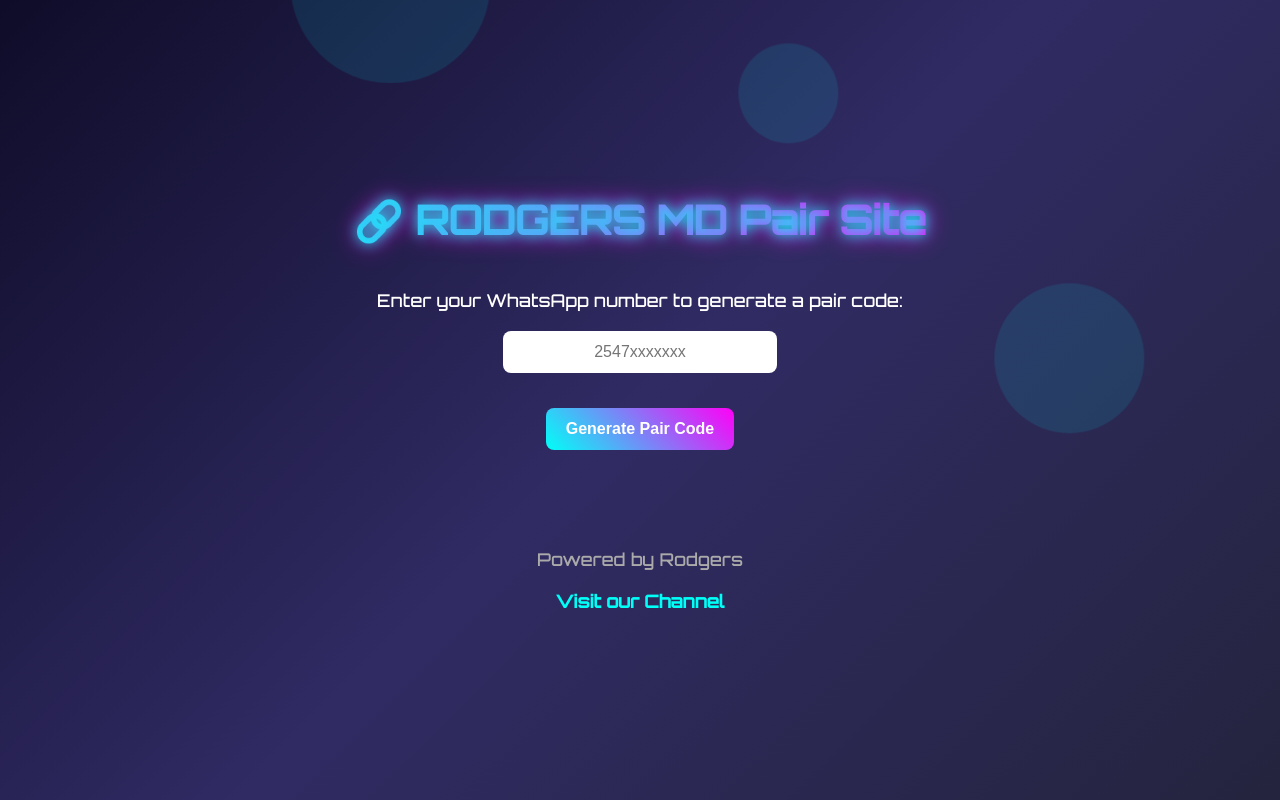
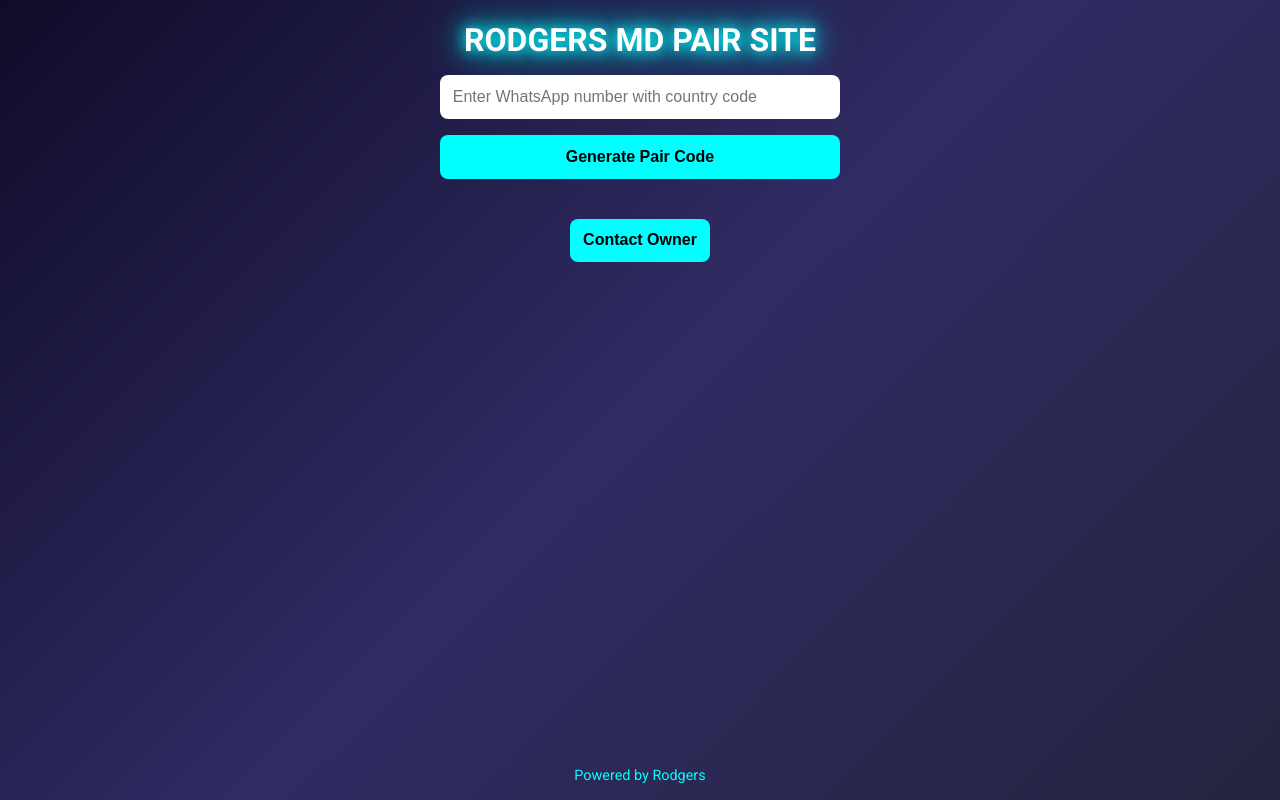
Before and after one commit to ROGERS-4/Pairsite-rodgers-md, a website: page Index.html in a window 1280 px wide. Drawn offline with Linux system fonts and the light colour scheme.

Commit message:
Refactor Index.html for improved styling and functionality
Updated the title, font, and styles for the page. Improved form structure and added functionality for generating and copying pair codes.

```diff
--- a/Index.html
+++ b/Index.html
@@ -3,152 +3,162 @@
 <head>
   <meta charset="UTF-8">
   <meta name="viewport" content="width=device-width, initial-scale=1.0">
-  <title>RODGERS MD Pair Site</title>
-  <link href="https://fonts.googleapis.com/css2?family=Orbitron:wght@500&display=swap" rel="stylesheet">
+  <title>Rodgers MD Pair Site</title>
+  <link href="https://fonts.googleapis.com/css2?family=Roboto:wght@400;700&display=swap" rel="stylesheet">
   <style>
-    /* Body & Gradient Background */
     body {
-      font-family: 'Orbitron', sans-serif;
       margin: 0;
-      padding: 0;
-      height: 100vh;
+      font-family: 'Roboto', sans-serif;
+      background: linear-gradient(135deg, #0f0c29, #302b63, #24243e);
+      color: #fff;
       display: flex;
       flex-direction: column;
       justify-content: center;
       align-items: center;
-      background: linear-gradient(135deg, #0f0c29, #302b63, #24243e);
-      color: #fff;
-      overflow: hidden;
+      min-height: 100vh;
+      overflow-x: hidden;
     }
-
-    /* Animated Background Circles */
-    .circle {
-      position: absolute;
-      border-radius: 50%;
-      background: rgba(0,255,255,0.1);
-      animation: float 12s infinite;
-      z-index: 0;
-    }
-    @keyframes float {
-      0% { transform: translateY(0px) translateX(0px); }
-      50% { transform: translateY(-200px) translateX(100px); }
-      100% { transform: translateY(0px) translateX(0px); }
-    }
-
     h1 {
-      z-index: 1;
-      font-size: 2.5rem;
+      font-size: 2rem;
+      margin-bottom: 1rem;
       text-align: center;
-      background: linear-gradient(90deg, #00fff7, #ff00f7);
-      -webkit-background-clip: text;
-      -webkit-text-fill-color: transparent;
       animation: glow 2s ease-in-out infinite alternate;
     }
-
     @keyframes glow {
-      0% { text-shadow: 0 0 5px #00fff7, 0 0 10px #ff00f7; }
-      100% { text-shadow: 0 0 20px #00fff7, 0 0 40px #ff00f7; }
+      from { text-shadow: 0 0 5px #0ff, 0 0 10px #0ff, 0 0 20px #0ff; }
+      to { text-shadow: 0 0 20px #0ff, 0 0 40px #0ff, 0 0 80px #0ff; }
     }
-
-    p { z-index: 1; font-size: 1.1rem; margin-bottom: 20px; }
-
-    input {
-      z-index: 1;
-      padding: 12px;
-      font-size: 16px;
+    form {
+      display: flex;
+      flex-direction: column;
+      gap: 1rem;
+      margin-bottom: 1rem;
+      width: 90%;
+      max-width: 400px;
+    }
+    input[type="text"] {
+      padding: 0.8rem;
+      font-size: 1rem;
       border-radius: 8px;
       border: none;
       outline: none;
-      margin-bottom: 15px;
-      width: 250px;
+    }
+    button {
+      padding: 0.8rem;
+      font-size: 1rem;
+      border-radius: 8px;
+      border: none;
+      background: #0ff;
+      color: #000;
+      font-weight: bold;
+      cursor: pointer;
+      transition: transform 0.2s ease;
+    }
+    button:hover {
+      transform: scale(1.05);
+    }
+    #output {
+      margin-top: 1rem;
       text-align: center;
+      word-break: break-word;
     }
-
-    button {
-      z-index: 1;
-      padding: 12px 20px;
-      font-size: 16px;
-      border: none;
-      border-radius: 8px;
-      background: linear-gradient(45deg, #00fff7, #ff00f7);
-      color: #fff;
-      cursor: pointer;
-      transition: 0.3s ease;
-      font-weight: bold;
+    .action-buttons {
+      display: flex;
+      justify-content: center;
+      gap: 1rem;
+      margin-top: 0.5rem;
+      flex-wrap: wrap;
     }
-
-    button:hover {
-      transform: scale(1.1);
-      box-shadow: 0 0 15px #00fff7, 0 0 25px #ff00f7;
-    }
-
-    #pairCode {
-      margin-top: 20px;
-      font-size: 1.5rem;
-      color: #00fff7;
-      font-weight: bold;
-      text-shadow: 0 0 10px #00fff7;
-      animation: pulse 1.5s infinite;
-      z-index: 1;
-    }
-
-    @keyframes pulse {
-      0% { transform: scale(1); }
-      50% { transform: scale(1.1); }
-      100% { transform: scale(1); }
-    }
-
     footer {
-      z-index: 1;
-      margin-top: 40px;
+      margin-top: auto;
+      padding: 1rem;
       text-align: center;
       font-size: 0.9rem;
-      color: #aaa;
+      color: #0ff;
     }
-
-    footer a {
-      color: #00fff7;
+    a {
+      color: #0ff;
       text-decoration: none;
       font-weight: bold;
     }
-
-    footer a:hover {
-      text-shadow: 0 0 10px #00fff7;
+    a:hover {
+      text-decoration: underline;
     }
   </style>
 </head>
 <body>
+  <h1>RODGERS MD PAIR SITE</h1>
 
-  <!-- Animated circles -->
-  <div class="circle" style="width:200px; height:200px; top:10%; left:15%;"></div>
-  <div class="circle" style="width:150px; height:150px; top:60%; left:70%;"></div>
-  <div class="circle" style="width:100px; height:100px; top:30%; left:50%;"></div>
+  <form id="pairForm">
+    <input type="text" id="numberInput" placeholder="Enter WhatsApp number with country code" required>
+    <button type="submit">Generate Pair Code</button>
+  </form>
 
-  <h1>🔗 RODGERS MD Pair Site</h1>
-  <p>Enter your WhatsApp number to generate a pair code:</p>
-  <input type="text" id="number" placeholder="2547xxxxxxx" />
-  <br/>
-  <button onclick="generatePairCode()">Generate Pair Code</button>
-  <h2 id="pairCode"></h2>
+  <div id="output"></div>
+  <div class="action-buttons">
+    <button id="copyButton" style="display:none;">Copy Pair Code</button>
+    <a href="https://wa.me/254755660053" target="_blank">
+      <button id="contactOwnerButton" type="button">Contact Owner</button>
+    </a>
+  </div>
 
   <footer>
-    <p>Powered by Rodgers</p>
-    <p><a href="https://whatsapp.com/channel/0029VbBR3ib3LdQQlEG3vd1x" target="_blank">Visit our Channel</a></p>
+    Powered by Rodgers
   </footer>
 
   <script>
-    function generatePairCode() {
-      const number = document.getElementById('number').value.trim();
-      if (!number) { alert('Enter your WhatsApp number!'); return; }
+    const form = document.getElementById("pairForm");
+    const numberInput = document.getElementById("numberInput");
+    const output = document.getElementById("output");
+    const copyButton = document.getElementById("copyButton");
 
-      // Generate 8-character alphanumeric code
-      const code = Array.from({length:8}, () => Math.floor(Math.random()*36).toString(36)).join('').toUpperCase();
+    let latestPairCode = "";
 
-      document.getElementById('pairCode').textContent = `Your Pair Code: ${code}`;
+    form.addEventListener("submit", async (e) => {
+      e.preventDefault();
 
-      // TODO: Connect to backend API to send JSON session automatically
-      console.log(`Pair code for ${number}: ${code}`);
-    }
+      const number = numberInput.value.trim();
+      if (!number) return alert("Please enter your number!");
+
+      output.innerHTML = "Generating pair code... ⏳";
+      copyButton.style.display = "none";
+
+      try {
+        const res = await fetch("https://rodgers-md-backend-2.onrender.com/pair", {
+          method: "POST",
+          headers: { "Content-Type": "application/json" },
+          body: JSON.stringify({ number })
+        });
+        const data = await res.json();
+
+        if (data.success) {
+          latestPairCode = data.pairCode;
+          output.innerHTML = `
+            ✅ Pair Code: <b>${latestPairCode}</b><br>
+            ✅ Session JSON sent to your WhatsApp!<br>
+            <a href="https://whatsapp.com/channel/0029VbBR3ib3Ld1xQQlEG3vd1x" target="_blank">Visit Our Channel</a>
+          `;
+          copyButton.style.display = "inline-block";
+        } else {
+          output.innerHTML = `❌ Error: ${data.error}`;
+        }
+
+      } catch (err) {
+        console.error(err);
+        output.innerHTML = "❌ Failed to connect to backend!";
+      }
+    });
+
+    copyButton.addEventListener("click", () => {
+      if (!latestPairCode) return;
+      navigator.clipboard.writeText(latestPairCode)
+        .then(() => {
+          alert("Pair code copied to clipboard ✅");
+        })
+        .catch(() => {
+          alert("Failed to copy pair code ❌");
+        });
+    });
   </script>
 </body>
 </html>
```
